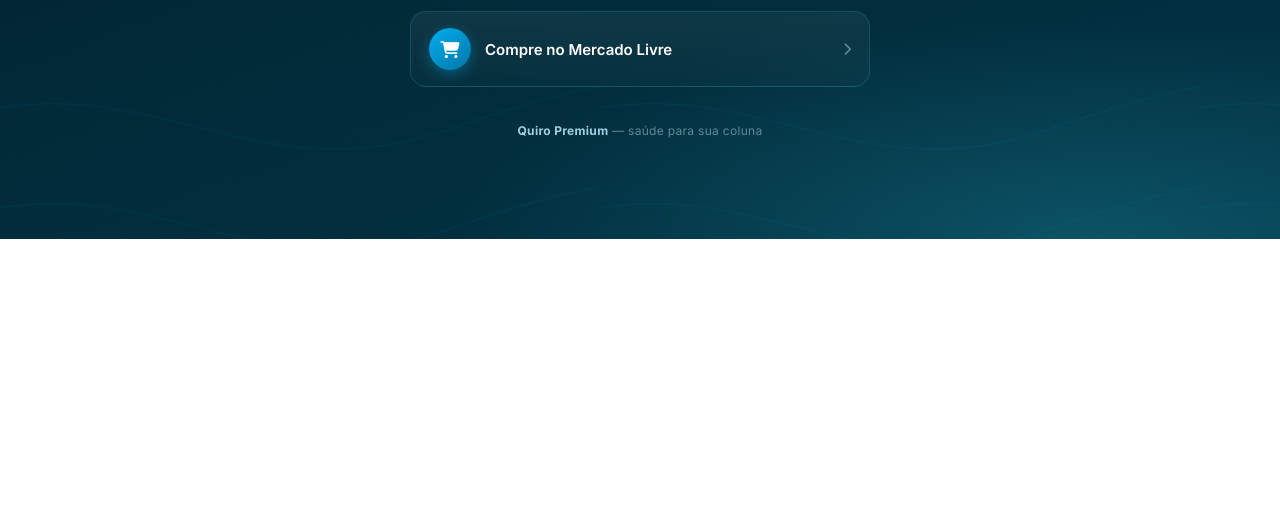
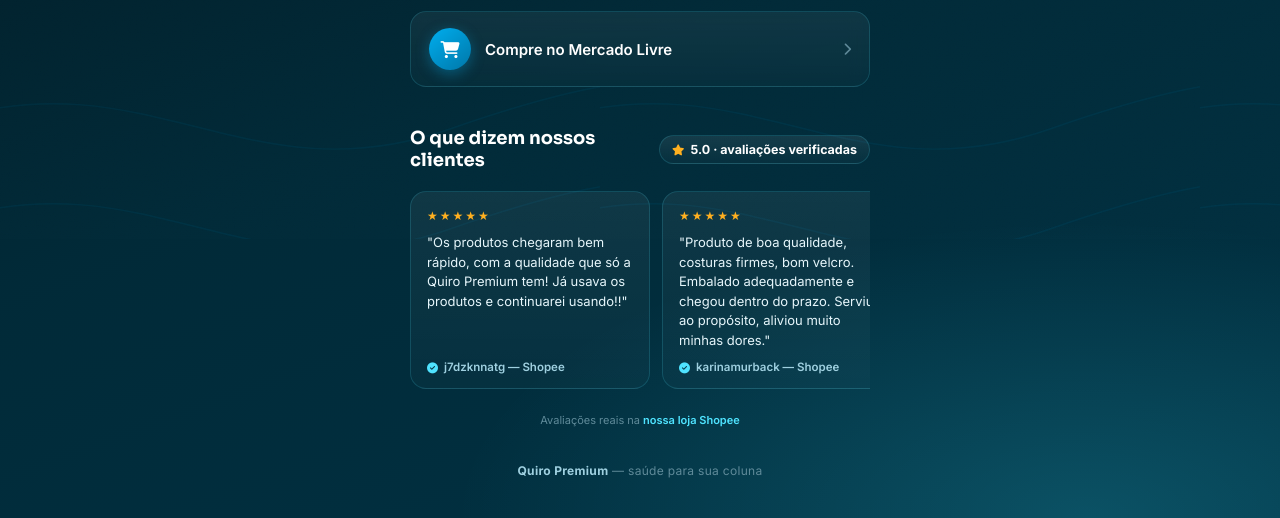
Before and after one commit to quiropremium/meu-primeiro-site, a plain HTML site: page index.html in a window 1280 px wide. Shown: the part 561-1079 px from the top of the page. Before the commit the page ends 800 px from the top, so only its background shows below. Drawn offline with Linux system fonts and the light colour scheme.

Commit message:
Implement customer reviews section in index.html
Added a reviews section with customer feedback and styling.

```diff
--- a/index.html
+++ b/index.html
@@ -255,6 +255,96 @@
 
   footer strong{ color:var(--ink-muted); }
 
+  /* ===== AVALIAÇÕES ===== */
+  .reviews{
+    margin-top:40px;
+    text-align:left;
+  }
+
+  .reviews-heading{
+    display:flex;
+    align-items:center;
+    justify-content:space-between;
+    margin-bottom:16px;
+    gap:12px;
+  }
+
+  .reviews-title{
+    font-family:'Sora', sans-serif;
+    font-weight:700;
+    font-size:18px;
+    color:var(--white);
+  }
+
+  .reviews-score{
+    display:flex;
+    align-items:center;
+    gap:6px;
+    flex-shrink:0;
+    background:linear-gradient(180deg, rgba(255,255,255,0.08) 0%, rgba(255,255,255,0.02) 100%);
+    border:1px solid var(--line);
+    border-radius:999px;
+    padding:6px 12px;
+    font-size:12.5px;
+    font-weight:700;
+    color:var(--white);
+  }
+
+  .reviews-score i{ color:#ffb020; font-size:11px; }
+
+  .reviews-track{
+    display:flex;
+    gap:12px;
+    overflow-x:auto;
+    padding:4px 2px 14px;
+    scroll-snap-type:x proximity;
+    -webkit-overflow-scrolling:touch;
+  }
+
+  .reviews-track::-webkit-scrollbar{ height:5px; }
+  .reviews-track::-webkit-scrollbar-thumb{ background:rgba(79,227,255,0.25); border-radius:10px; }
+
+  .review-card{
+    scroll-snap-align:start;
+    flex:0 0 240px;
+    background:linear-gradient(180deg, rgba(255,255,255,0.06) 0%, rgba(255,255,255,0.02) 100%);
+    border:1px solid var(--line);
+    border-radius:var(--radius-md);
+    padding:16px 16px 14px;
+    display:flex;
+    flex-direction:column;
+    gap:10px;
+  }
+
+  .review-stars{ color:#ffb020; font-size:12px; letter-spacing:2px; }
+
+  .review-text{
+    font-size:13px;
+    line-height:1.5;
+    color:#e6f6fb;
+    flex:1;
+  }
+
+  .review-author{
+    font-size:11.5px;
+    font-weight:600;
+    color:var(--ink-muted);
+    display:flex;
+    align-items:center;
+    gap:6px;
+  }
+
+  .review-author i{ color:var(--cyan-bright); font-size:11px; }
+
+  .reviews-source{
+    margin-top:10px;
+    font-size:11px;
+    color:var(--ink-faint);
+    text-align:center;
+  }
+
+  .reviews-source a{ color:var(--cyan-bright); text-decoration:none; font-weight:600; }
+
   @media (prefers-reduced-motion: reduce){
     .logo-halo, .logo-ring{ animation:none; }
     .btn-link{ transition:none; }
@@ -306,7 +396,7 @@
   <nav class="links-container">
     <a href="https://wa.me/5511911297394" class="btn-link primary" target="_blank" rel="noopener">
       <span class="icon-badge"><i class="fa-brands fa-whatsapp"></i></span>
-      <span class="label">Dúvidas &amp; Parcerias (Revendedores)</span>
+      <span class="label">Dúvidas &amp; Parcerias | Afiliados (Revendedores)</span>
       <i class="fa-solid fa-chevron-right chevron"></i>
     </a>
 
@@ -329,6 +419,47 @@
     </a>
   </nav>
 
+  <section class="reviews" aria-label="Avaliações de clientes">
+    <div class="reviews-heading">
+      <span class="reviews-title">O que dizem nossos clientes</span>
+      <span class="reviews-score"><i class="fa-solid fa-star"></i> 5.0 · avaliações verificadas</span>
+    </div>
+
+    <div class="reviews-track">
+      <article class="review-card">
+        <div class="review-stars">★★★★★</div>
+        <p class="review-text">"Os produtos chegaram bem rápido, com a qualidade que só a Quiro Premium tem! Já usava os produtos e continuarei usando!!"</p>
+        <div class="review-author"><i class="fa-solid fa-circle-check"></i> j7dzknnatg — Shopee</div>
+      </article>
+
+      <article class="review-card">
+        <div class="review-stars">★★★★★</div>
+        <p class="review-text">"Produto de boa qualidade, costuras firmes, bom velcro. Embalado adequadamente e chegou dentro do prazo. Serviu ao propósito, aliviou muito minhas dores."</p>
+        <div class="review-author"><i class="fa-solid fa-circle-check"></i> karinamurback — Shopee</div>
+      </article>
+
+      <article class="review-card">
+        <div class="review-stars">★★★★★</div>
+        <p class="review-text">"Estou amando, outro nível de travesseiro de corpo! Valeu cada centavo 🎉"</p>
+        <div class="review-author"><i class="fa-solid fa-circle-check"></i> nanasp2001 — Shopee</div>
+      </article>
+
+      <article class="review-card">
+        <div class="review-stars">★★★★★</div>
+        <p class="review-text">"Dor: o uso ajudou a reduzir as dores, muito bom. Qualidade: ótimo material. Tamanho: foi ideal."</p>
+        <div class="review-author"><i class="fa-solid fa-circle-check"></i> iesa1115 — Shopee</div>
+      </article>
+
+      <article class="review-card">
+        <div class="review-stars">★★★★★</div>
+        <p class="review-text">"O molde chegou rápido, super bem embalado, sem defeitos. Tamanho perfeito, segui as orientações do anúncio. Vale a pena o custo-benefício."</p>
+        <div class="review-author"><i class="fa-solid fa-circle-check"></i> Comprador verificado — Shopee</div>
+      </article>
+    </div>
+
+    <p class="reviews-source">Avaliações reais na <a href="https://shopee.com.br/quiropremium" target="_blank" rel="noopener">nossa loja Shopee</a></p>
+  </section>
+
   <footer>
     <strong>Quiro Premium</strong> — saúde para sua coluna
   </footer>
```
